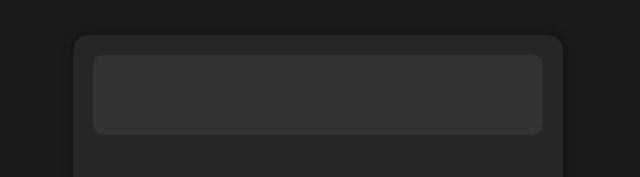
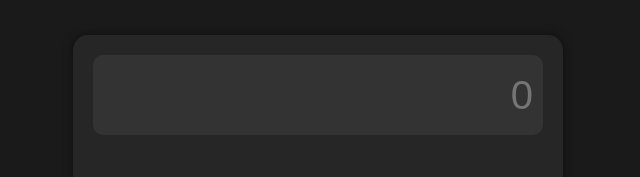
Before and after one commit to Willian-Boo/Calculator, a plain HTML site: page index.html in a window 1280 px wide. Shown: the top 177 px of the page, 322-962 px from the left. Drawn offline with Linux system fonts and the light colour scheme.

Commit message:
Update index.html

```diff
--- a/index.html
+++ b/index.html
@@ -8,7 +8,7 @@
 </head>
 <body>
     <div id="calculator">
-        <input type="text" id="display" readonly>
+        <input type="text" id="display" readonly placeholder="0">
         <div id="keys">
             <button onclick="appendToDisplay('1')">1</button>
             <button onclick="appendToDisplay('2')">2</button>
```
